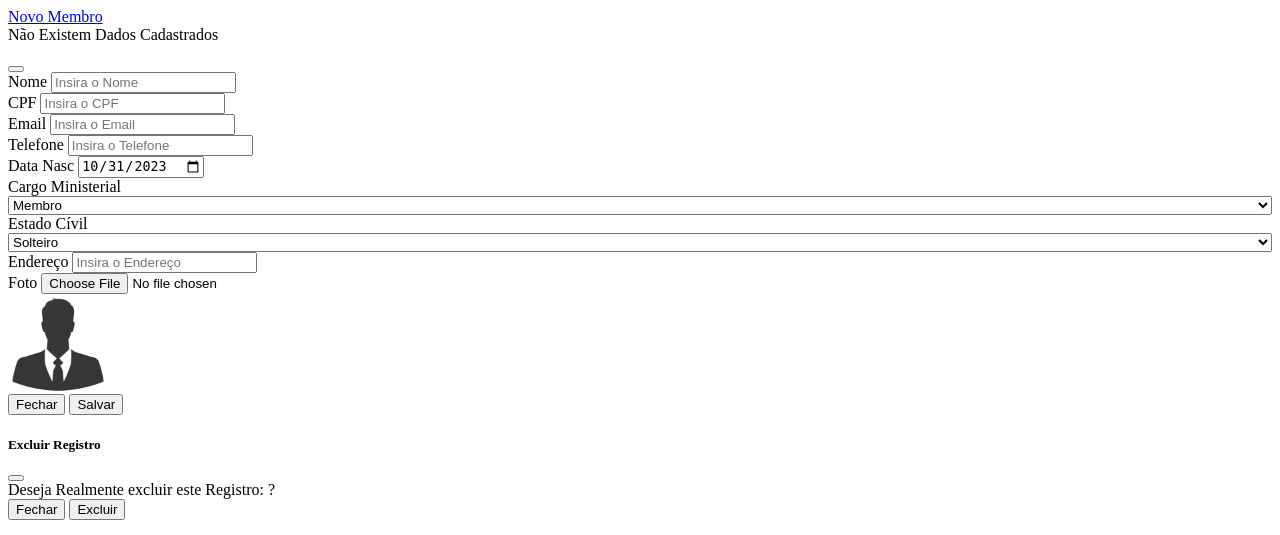
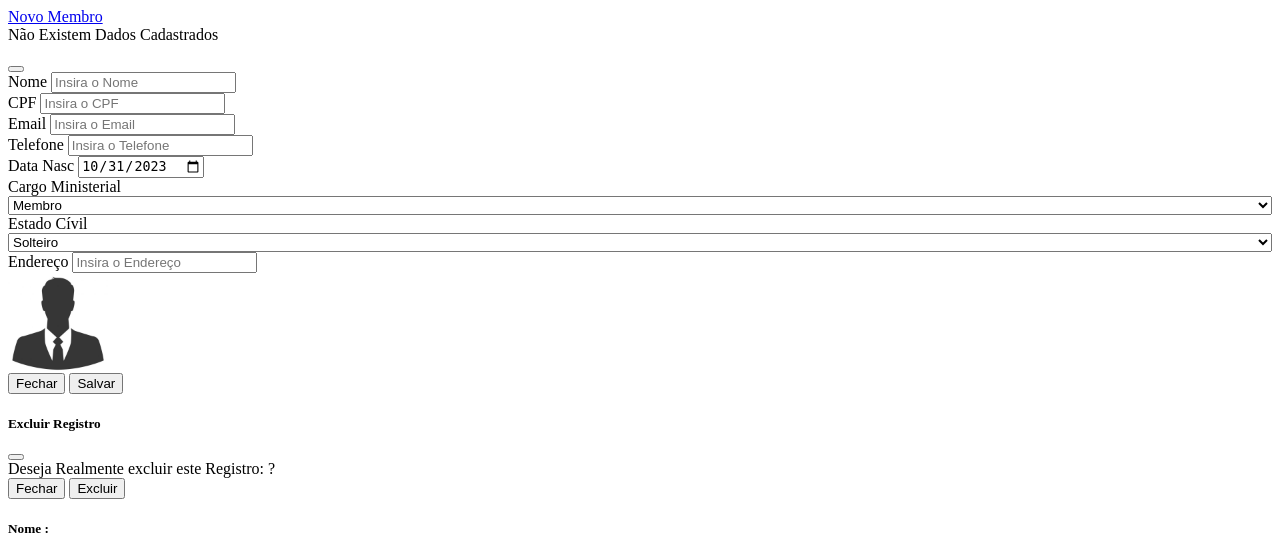
Before and after one commit to thalysjuvenal/calasanz, a PHP site: page /sistema/painel-igreja/membros.php in a window 1280 px wide. Shown: the top 535 px of the page. Run offline with PHP 8.4, Linux system fonts and the light colour scheme; a user stored in the database is signed in; data comes from the database, SQL or seed files in the repository; data that the repository does not hold is empty; some libraries are stand-ins or nearby versions.

Commit message:
testeasa

```diff
--- a/sistema/painel-igreja/membros.php
+++ b/sistema/painel-igreja/membros.php
@@ -387,13 +387,13 @@ $pagina = 'membros';
 
 					<div class="row">
 
-						<div class="col-md-5">
+						<!--<div class="col-md-5">
 							<div class="mb-3">
 								<label for="exampleFormControlInput1" class="form-label">Foto</label>
 								<input type="file" class="form-control-file" id="imagem" name="imagem"
 									onChange="carregarImg();">
 							</div>
-						</div>
+						</div>-->
 						<div class="col-md-2">
 							<div id="divImg" class="mt-4">
 								<img src="../img/membros/sem-foto.jpg" width="100px" id="target">
```
